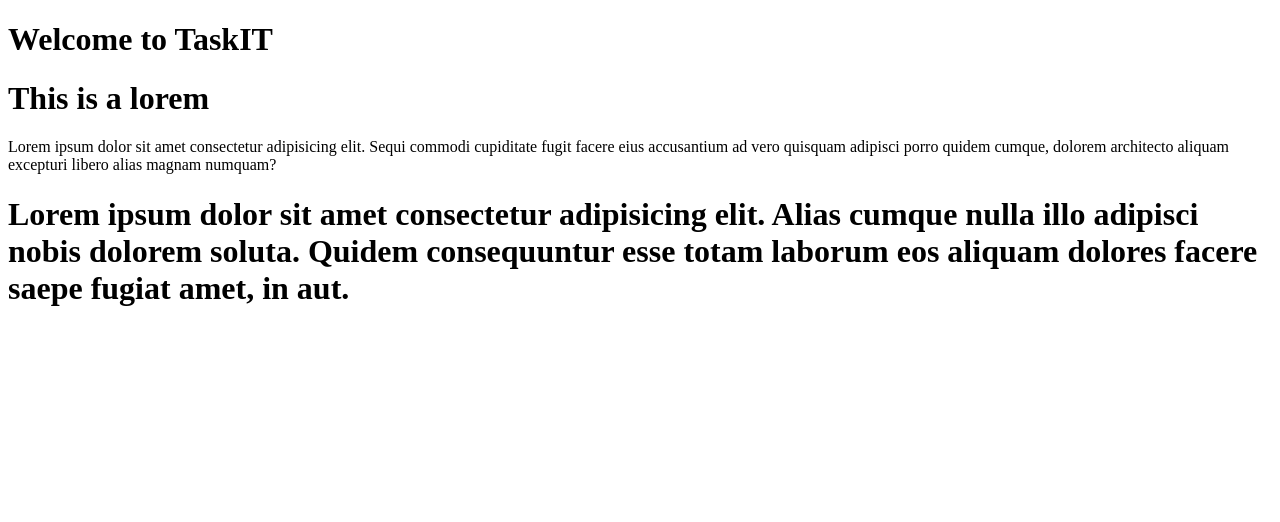
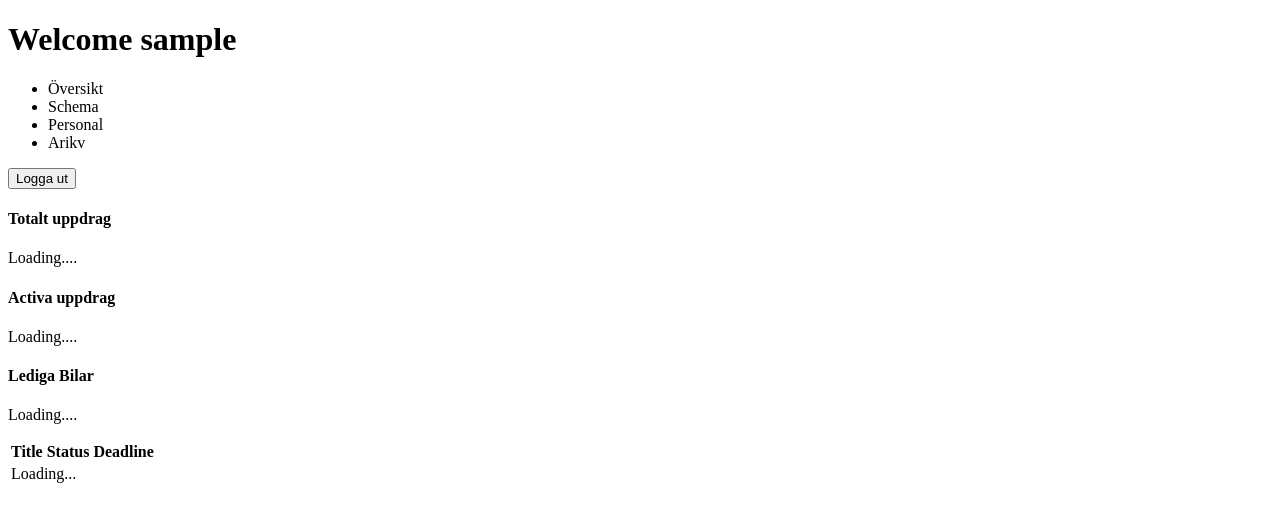
Before and after one commit to nasseramer09/Examensarbete, a Flask app: template templates/home.html in a window 1280 px wide. Shown: the top 522 px of the page. Run offline with Flask 3, Linux system fonts and the light colour scheme; the template is opened without the code that fills it: most values are stand-ins (such as "Sample title", 1, 10 or a date in 2020).

Commit message:
added a simple dashboard and made login and session

```diff
--- a/Backend/services.py
+++ b/Backend/services.py
@@ -1,5 +1,4 @@
 import hashlib
-import flask
 from db.connectionToDataBase import DataBaseConnection
 
 class AuthenticationServices():
--- a/app.py
+++ b/app.py
@@ -1,15 +1,12 @@
-from flask import Flask, render_template, request
+from flask import Flask, render_template, request, session, redirect, url_for
 from db.tables.createTables import Table_Creation
 from Backend.services import AuthenticationServices
 
 app = Flask(__name__)
+app.secret_key="SessionKey"
 
 
-#@app.route("/")
-#def landingPage():
- #   return render_template('login.html')
-
-@app.route('/', methods=['POST', 'GET'])
+@app.route('/', methods=['GET', 'POST'])
 def login():
     if request.method == 'POST':
         userName=request.form['username']
@@ -18,14 +15,22 @@
         loginCheck= AuthenticationServices.login(userName, password)
 
         if loginCheck["message"] == "Success":
-            print('ok')
-            return render_template('home.html')
+            session['username']=userName
+            session['role']=loginCheck['role']
+            return redirect(url_for('checkRole'))
         else:
-            print('inte ok')
 
-            return f"fel användarnamn eller lösenord"
+            return render_template('login.html', error=" fel användarnamn eller lösenord!" )
 
-    return render_template('landingPage.html')
+    return render_template('login.html')
+
+#check the role of the user and redirect to pages aloweed access based on role
+@app.route('/checkRole')
+def checkRole():
+   if 'username' not in session:
+       return redirect(url_for('login'))
+
+   return render_template('home.html', userName=session['username'], role=session['role'])
 
 if __name__ == '__main__':
     Table_Creation.create_All_Tables()
--- a/templates/base.html
+++ b/templates/base.html
@@ -1,7 +1,8 @@
 <!DOCTYPE html>
-<html lang="en">
+<html lang="sv">
 <head>
     <meta charset="UTF-8">
+    <meta name="viewport" content="width=device-width", initial-scale="1.0">
     <title> TaskIT </title>
     {% block head %}
 
--- a/templates/home.html
+++ b/templates/home.html
@@ -2,17 +2,55 @@
 
 {% block head %}
 <div id="header">
-<h1> Welcome to TaskIT </h1>
-</div>
+<h1> Welcome {{ userName }} </h1>
+<nav class="homeNav">
+   <ul>
+  <li> Översikt</li>
+  <li> Schema</li>
+  <li> Personal</li>
+  <li> Arikv</li>
+</ul>
+<button class="logOut" onclick="loggaout()"> Logga ut </button>
+</nav>
 {% endblock %}
 
 {%block body %}
-<div class="loginForm">
-    <h1>This is a lorem </h1>
-  <p>Lorem ipsum dolor sit amet consectetur adipisicing elit. Sequi commodi cupiditate fugit facere eius accusantium ad vero quisquam adipisci porro quidem cumque, dolorem architecto aliquam excepturi libero alias magnam numquam?</p>
+<div class="container">
+  <div class="row">
+<div class="card">
+  <h4> Totalt uppdrag </h4>
+  <p id="totalUppdrag"> Loading.... </p>
 </div>
-<div class="recoverPassword">
-    <h1>Lorem ipsum dolor sit amet consectetur adipisicing elit. Alias cumque nulla illo adipisci nobis dolorem soluta. Quidem consequuntur esse totam laborum eos aliquam dolores facere saepe fugiat amet, in aut.</h1>
+
+<div class="card">
+  <h4> Activa uppdrag </h4>
+  <p id="activaUppdrag"> Loading.... </p>
+</div>
+
+<div class="card">
+  <h4> Lediga Bilar </h4>
+  <p id="ledigaBilar"> Loading.... </p>
+</div>
+
+  </div>
+</div>
+
+<div class="tasksContainer">
+  <table class="table">
+
+    <thead>
+      <tr>
+        <th> Title </th>
+        <th> Status </th>
+        <th> Deadline </th>
+      </tr>
+    </thead>
+    <tbody id="tbody">
+      <tr>
+        <td colspan="3" class="text-center"> Loading... </td>
+      </tr>
+    </tbody>
+  </table>
 </div>
 
 {% endblock %}
```
Also changed, not shown: templates/login.html (renamed from templates/landingPage.html).
